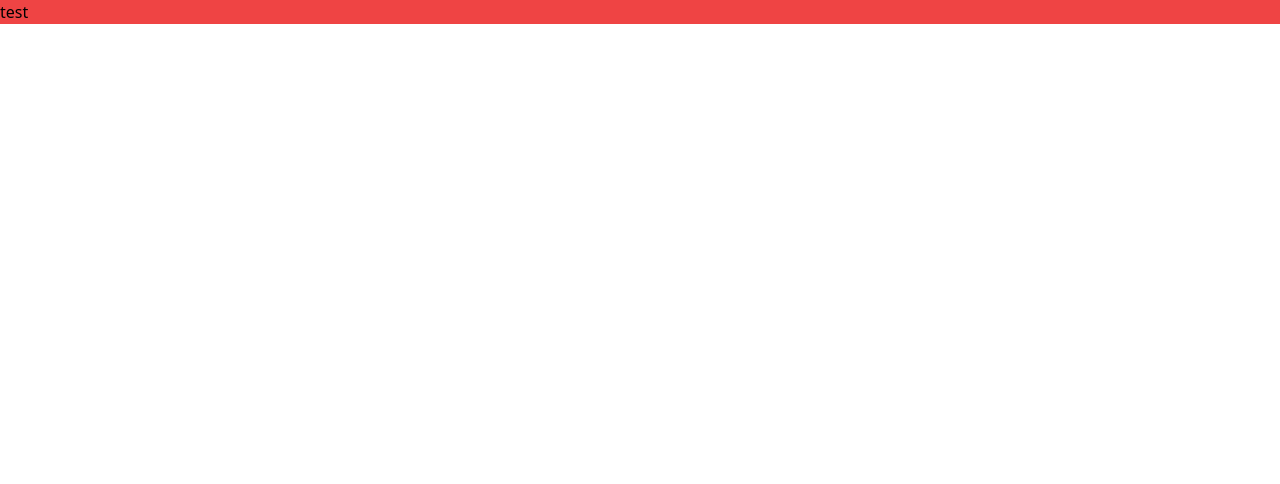
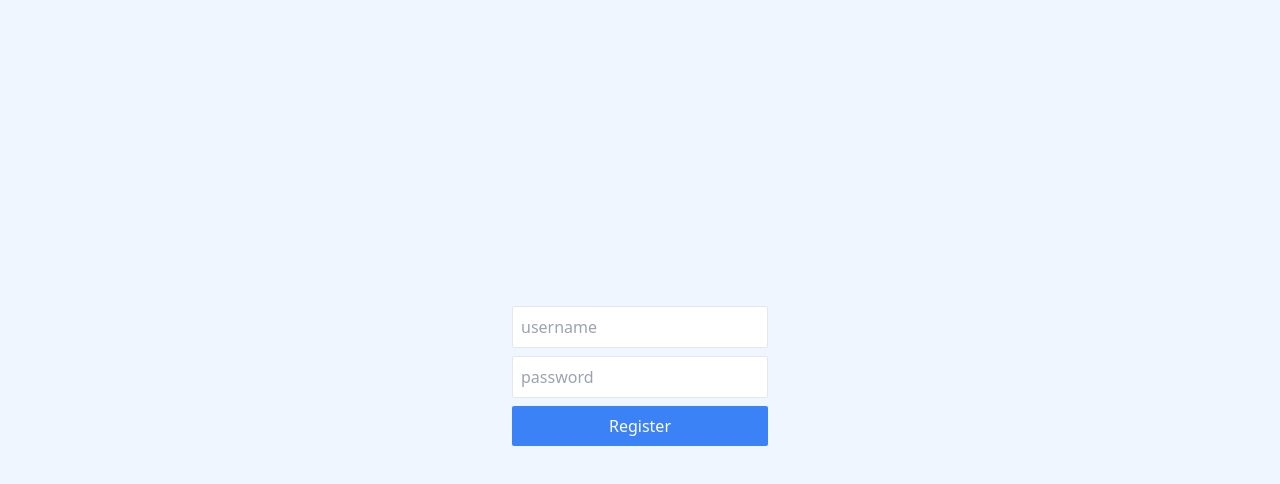
Before and after one commit to HanaZadravec/chat_app_frontend, a React (Vite) app in the folder chat_app/: page / in a window 1280 px wide. Shown: the top 484 px of the page. Built offline with nearby package versions, Linux system fonts and the light colour scheme.

Commit message:
added registration

```diff
--- a/chat_app/package.json
+++ b/chat_app/package.json
@@ -11,9 +11,11 @@
   },
   "dependencies": {
     "autoprefixer": "^10.4.17",
+    "axios": "^1.6.7",
     "postcss": "^8.4.35",
     "react": "^18.2.0",
     "react-dom": "^18.2.0",
+    "react-toastify": "^10.0.4",
     "tailwindcss": "^3.4.1"
   },
   "devDependencies": {
--- a/chat_app/src/App.jsx
+++ b/chat_app/src/App.jsx
@@ -1,10 +1,11 @@
-
+import Register from "./Register";
+import axios from 'axios';
 
 function App() {
-
-
+  axios.defaults.baseURL = 'http://localhost:5000';
+  axios.defaults.withCredentials = true;
   return (
-    <div className='bg-red-500'>test</div>
+    <Register />
   )
 }
 
--- /dev/null
+++ b/chat_app/src/Register.jsx
@@ -0,0 +1,33 @@
+import axios from 'axios';
+import React, { useState } from 'react';
+import { ToastContainer, toast } from 'react-toastify';
+import 'react-toastify/dist/ReactToastify.css';
+
+export default function Register() {
+    const [username, setUsername] = useState("");
+    const [password, setPassword] = useState("");
+
+    async function register(ev){
+        ev.preventDefault();
+        try {
+            const response = await axios.post('/register', { username, password }, { timeout: 5000 });
+            console.log(response.data);
+            toast.success("You have registered successfully!");
+        } catch (error) {
+            console.error(error);
+            toast.error("An error occurred while registering. Please try again later");
+        }
+    }
+
+
+    return (
+        <div className="bg-blue-50 h-screen flex items-center">
+            <form className="w-64 mx-auto mb-12" onSubmit={register}>
+                <input value={username} onChange={ev => setUsername(ev.target.value)} type="text" placeholder="username" className="block w-full rounded-sm p-2 mb-2 border" />
+                <input value={password} onChange={ev => setPassword(ev.target.value)} type="password" placeholder="password" className="block w-full rounded-sm p-2 mb-2 border" />
+                <button className="bg-blue-500 text-white w-full block rounded-sm p-2">Register</button>
+            </form>
+            <ToastContainer />
+        </div>
+    )
+}
```
Also changed, not shown: 1 other file (tests, documents, lock files or other folders).
